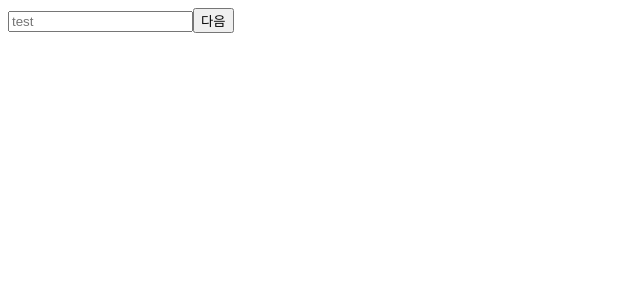
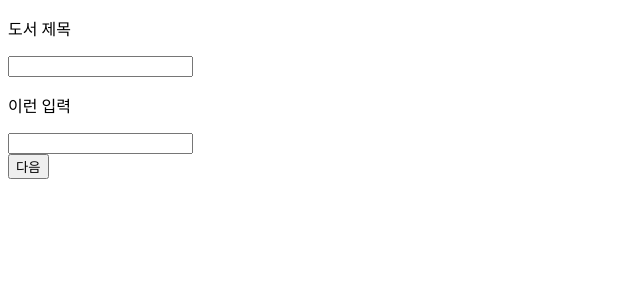
Before and after one commit to everything-flows/multi-step-form, a Next.js app: page /step1 in a window 1280 px wide. Shown: the top 300 px of the page, without its empty margins (0-640 px from the left). Built offline with nearby package versions, Linux system fonts and the light colour scheme.

Commit message:
✨ form 데이터 연결

```diff
--- a/src/constants/step.tsx
+++ b/src/constants/step.tsx
@@ -4,11 +4,13 @@ export const step1: Step = {
   title: "도서 정보",
   fieldList: [
     {
+      name: "bookTitle",
       label: "도서 제목",
       type: "text",
       required: true,
     },
     {
+      name: "test1",
       label: "이런 입력",
       type: "text",
       required: true,
@@ -20,6 +22,7 @@ export const step2: Step = {
   title: "다음 스텝",
   fieldList: [
     {
+      name: "test2",
       label: "저런 입력",
       type: "text",
       required: true,
@@ -31,6 +34,7 @@ export const step3: Step = {
   title: "마지막 스텝",
   fieldList: [
     {
+      name: "test3",
       label: "다른 입력",
       type: "text",
       required: true,
--- a/src/pages/step1/index.tsx
+++ b/src/pages/step1/index.tsx
@@ -1,9 +1,11 @@
 import { useFormContext } from "react-hook-form";
 import { useRouter } from "next/router";
+import { step1 } from "@/constants/step";
 
 export default function Step1Page() {
   const { register, handleSubmit } = useFormContext();
   const router = useRouter();
+  const { fieldList } = step1;
 
   const onNext = handleSubmit(() => {
     router.push("/step2");
@@ -12,7 +14,12 @@ export default function Step1Page() {
   return (
     <div>
       <form onSubmit={onNext}>
-        <input {...register("test")} placeholder="test" />
+        {fieldList.map((field) => (
+          <div key={field.name}>
+            <p>{field.label}</p>
+            <input {...register(field.name)} />
+          </div>
+        ))}
         <button type="submit">다음</button>
       </form>
     </div>
--- a/src/types/index.ts
+++ b/src/types/index.ts
@@ -1,4 +1,5 @@
 export interface Field {
+  name: string; // form 내에서 unique한 이름
   label: string;
   type: "text";
   required?: boolean;
```
Also changed, not shown: src/pages/step2/index.tsx (+8 -1 lines).
